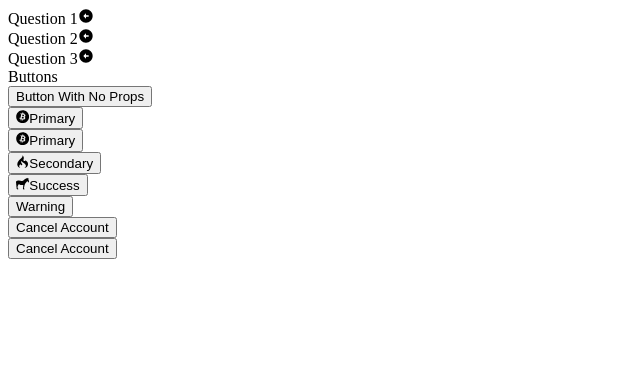
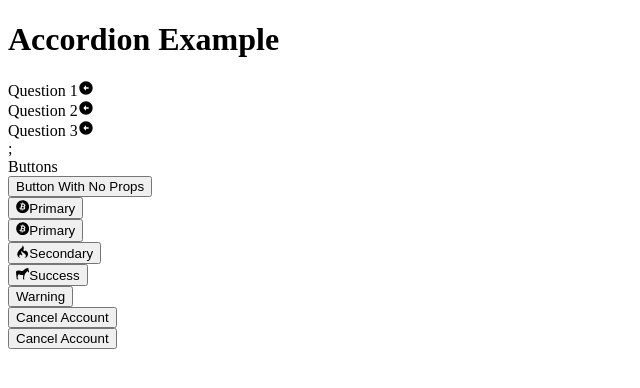
Before and after one commit to craigbauerwebdev/component-library, a React (Create React App) app: page / in a window 1280 px wide. Shown: the top 388 px of the page, without its empty margins (0-640 px from the left). Built offline with nearby package versions, Linux system fonts and the light colour scheme; the HTML template or start-up script is replaced by a standard one.

Commit message:
added accordion page

```diff
--- a/src/App.js
+++ b/src/App.js
@@ -1,5 +1,5 @@
 import ButtonPage from "./Pages/ButtonPage";
-import Accordion from "./Components/UI/Accordion/Accordion";
+import AccordionPage from "./Pages/AccordionPage";
 
 function App() {
   const items = [
@@ -22,7 +22,7 @@ function App() {
 
   return (
     <div className="App">
-      <Accordion items={items} />
+      <AccordionPage items={items} />
       <ButtonPage />
     </div>
   );
--- /dev/null
+++ b/src/Pages/AccordionPage.js
@@ -0,0 +1,12 @@
+import Accordion from "../Components/UI/Accordion/Accordion";
+
+function AccordionPage({ items }) {
+  return (
+    <>
+      <h1>Accordion Example</h1>
+      <Accordion items={items} />;
+    </>
+  );
+}
+
+export default AccordionPage;
```
